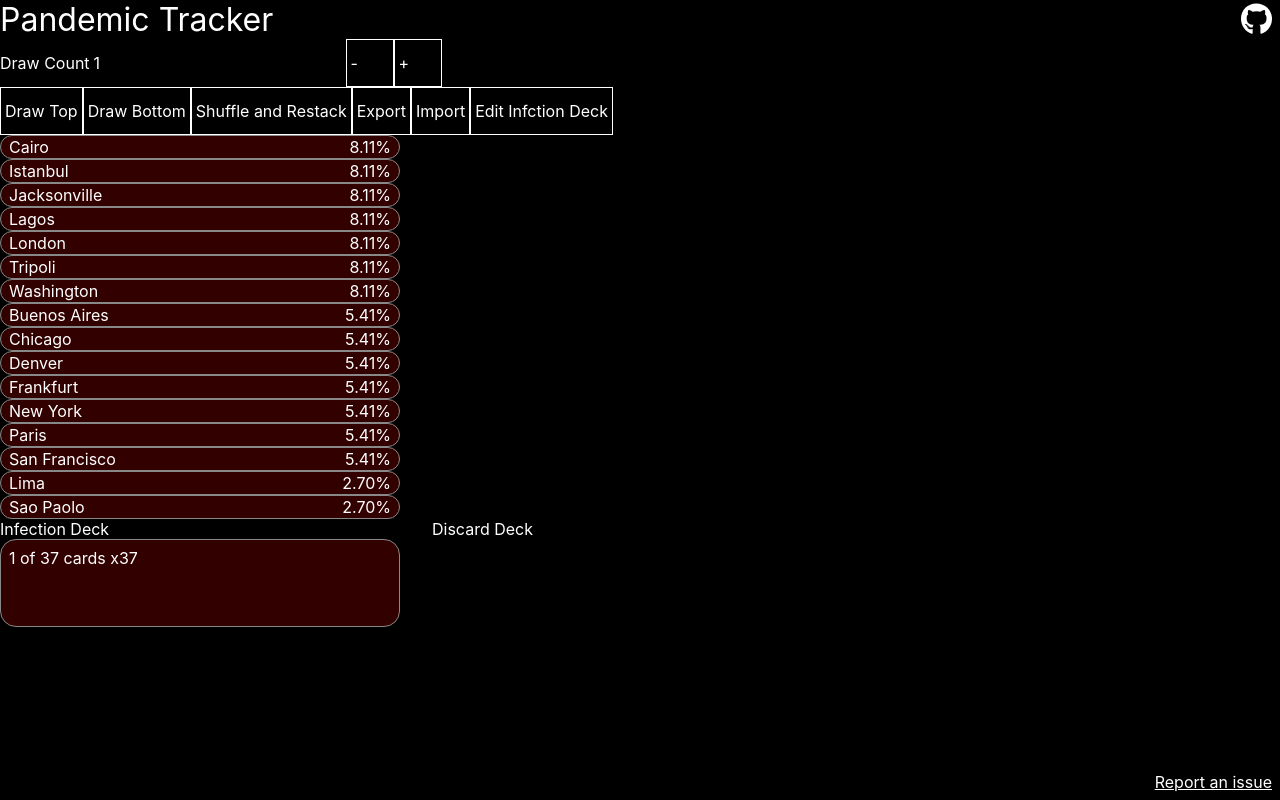
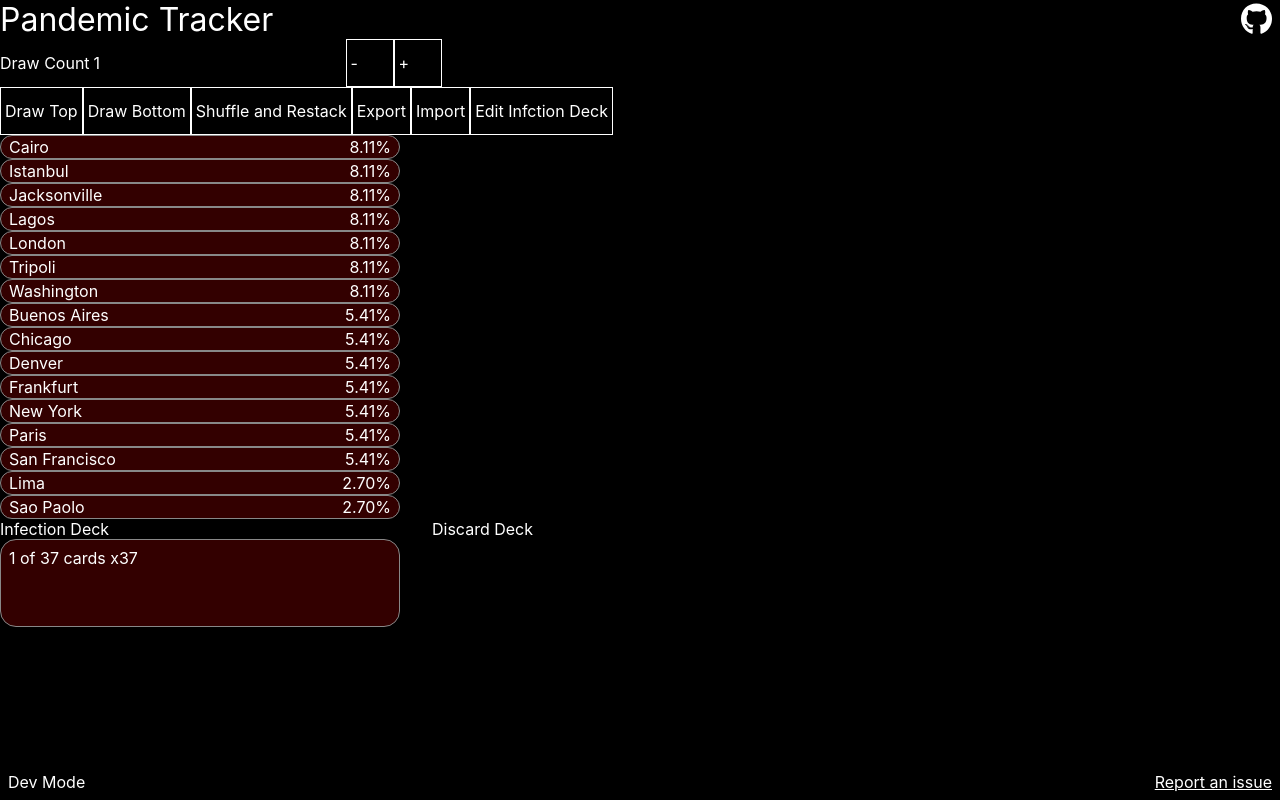
Before and after one commit to OldStarchy/pandemic_tracker, a React (Create React App) app: page / in a window 1280 px wide. Built offline with nearby package versions, Linux system fonts and the light colour scheme.

Commit message:
feat: add a dev-mode marker in the footer

```diff
--- a/src/components/common/Link.tsx
+++ b/src/components/common/Typography.tsx
@@ -4,3 +4,7 @@ export const Link = styled.a`
 	text-decoration: underline;
 	padding: 0.5rem;
 `;
+
+export const Span = styled.span`
+	padding: 0.5rem;
+`;
--- a/src/components/layout/MainLayout.tsx
+++ b/src/components/layout/MainLayout.tsx
@@ -1,7 +1,9 @@
 import { faGithub } from '@fortawesome/free-brands-svg-icons';
 import { FontAwesomeIcon } from '@fortawesome/react-fontawesome';
 import { ReactNode, useMemo } from 'react';
-import { Link } from '../common/Link';
+import { Link, Span } from '../common/Typography';
+
+const devMode = process.env.NODE_ENV === 'development';
 
 export function MainLayout({ children }: { children: ReactNode }) {
 	const newIssueLink = useMemo(() => {
@@ -49,10 +51,17 @@ export function MainLayout({ children }: { children: ReactNode }) {
 				</div>
 			</header>
 			<main style={{ flexGrow: 1, overflow: 'auto' }}>{children}</main>
-			<footer style={{ display: 'flex', justifyContent: 'flex-end' }}>
+			<footer
+				style={{
+					display: 'flex',
+					justifyContent: 'space-between',
+					flexDirection: 'row-reverse',
+				}}
+			>
 				<Link href={newIssueLink.toString()} target="_BLANK">
 					Report an issue
 				</Link>
+				{devMode && <Span>Dev Mode</Span>}
 			</footer>
 		</div>
 	);
```
